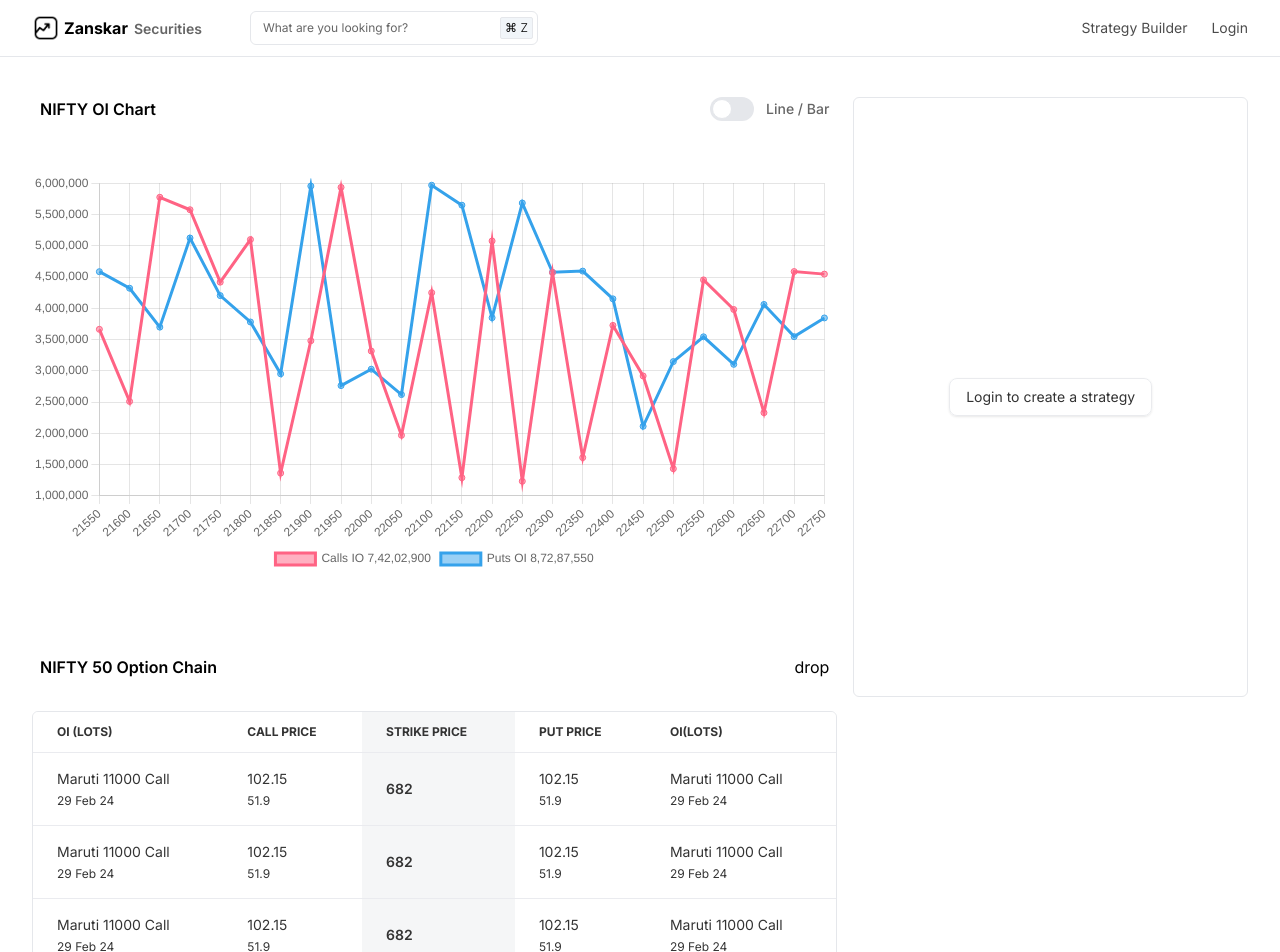
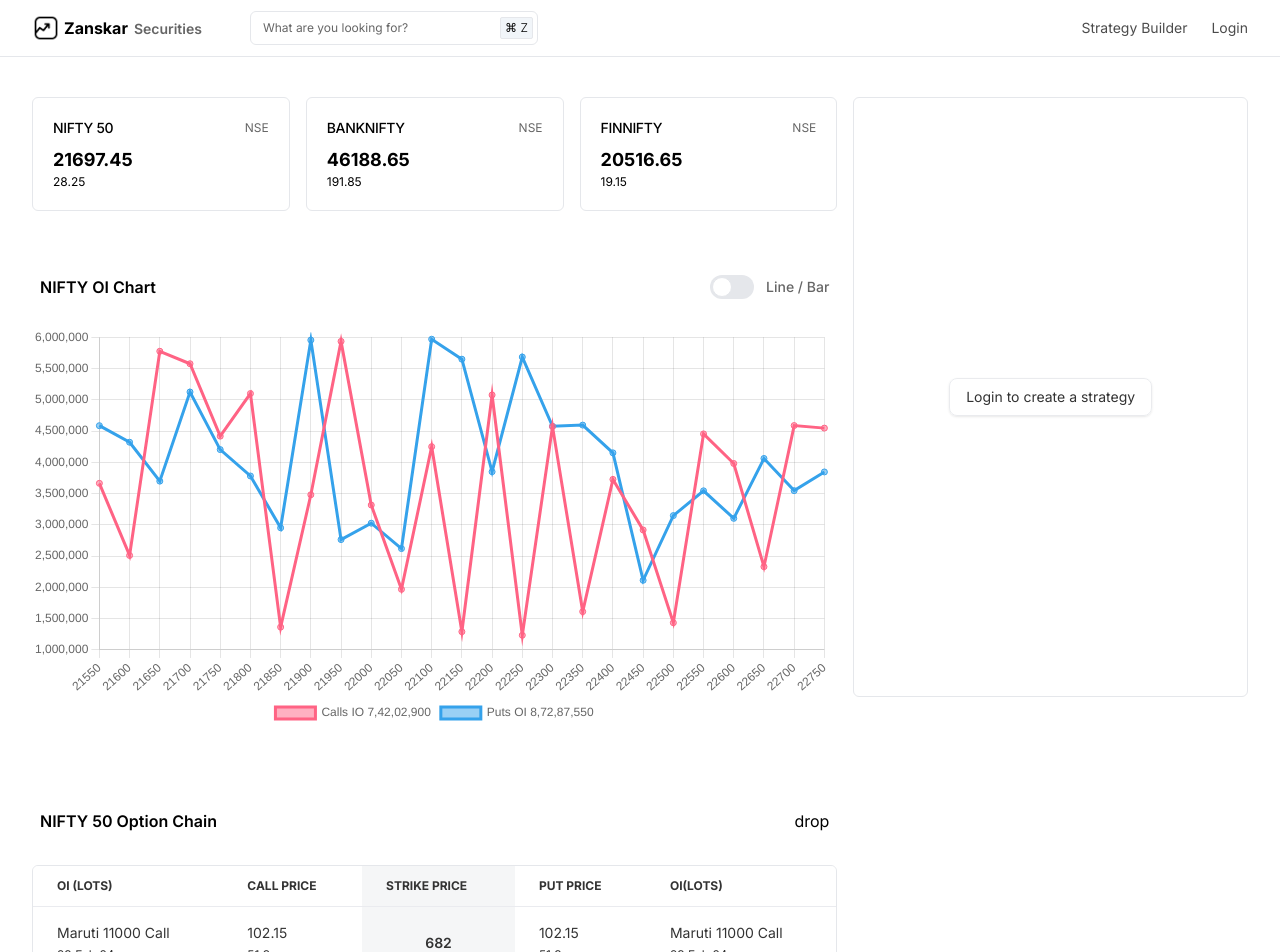
Before and after one commit to paanSinghCoder/options-analytics, a Next.js app: page /chain in a window 1280 px wide. Shown: the top 952 px of the page. Built offline with nearby package versions, Linux system fonts and the light colour scheme.

Commit message:
add ticker cards in option chain page

```diff
--- a/app/chain/page.tsx
+++ b/app/chain/page.tsx
@@ -1,6 +1,7 @@
 'use client'
 import { useState } from 'react'
-import { Chart, Navbar, OptionChainTable } from '../components'
+import { Chart, Navbar, OptionChainTable, TickerCards } from '../components'
+import { OPTION_CHAINS_DATA } from '../src/mock'
 
 const Chain = () => {
 	const [isChecked, setIsChecked] = useState(false)
@@ -12,9 +13,10 @@ const Chain = () => {
 			</div>
 			<div className="max-w-7xl mx-auto px-8 pt-10">
 				<div className="w-full grid grid-cols-3 gap-4">
-					<div className="col-span-2 ">
+					<div className="col-span-2">
+						<TickerCards cardData={OPTION_CHAINS_DATA} />
 						<div>
-							<div className="flex justify-between pb-8 px-2">
+							<div className="flex justify-between pb-2 px-2 pt-16">
 								<h3 className="font-semibold">NIFTY OI Chart</h3>
 								<label className="relative inline-flex items-center mb-5 cursor-pointer">
 									<input
@@ -23,7 +25,7 @@ const Chain = () => {
 										onChange={event => setIsChecked(event.currentTarget.checked)}
 										checked={isChecked}
 									/>
-									<div className="w-11 h-6 bg-gray-200 peer-focus:outline-none rounded-full peer dark:bg-gray-700 peer-checked:after:translate-x-full rtl:peer-checked:after:-translate-x-full peer-checked:after:border-white after:content-[''] after:absolute after:top-[2px] after:start-[2px] after:bg-white  after:border after:rounded-full after:h-5 after:w-5 after:transition-all peer-checked:bg-blue-600"></div>
+									<div className="w-11 h-6 bg-gray-200 peer-focus:outline-none rounded-full peer dark:bg-cyan-700 peer-checked:after:translate-x-full rtl:peer-checked:after:-translate-x-full peer-checked:after:border-white after:content-[''] after:absolute after:top-[2px] after:start-[2px] after:bg-white  after:border after:rounded-full after:h-5 after:w-5 after:transition-all peer-checked:bg-cyan-700"></div>
 									<span className="ms-3 text-sm font-medium opacity-60">Line / Bar</span>
 								</label>
 							</div>
--- a/app/components/OptionChainTable/page.tsx
+++ b/app/components/OptionChainTable/page.tsx
@@ -36,7 +36,7 @@ const OptionChainTable = () => {
 								<div className="font-normal text-sm">{item.marketPrice}</div>
 								<div className="font-normal text-xs pt-1">{item.varPrice}</div>
 							</td>
-							<td className="px-6 py-4 font-semibold bg-gray-100">{item.oi}</td>
+							<td className="px-6 py-4 font-semibold bg-gray-100 text-center">{item.oi}</td>
 							<td className="px-6 py-4">
 								<div className="font-normal text-sm">{item.marketPrice}</div>
 								<div className="font-normal text-xs pt-1">{item.varPrice}</div>
--- a/app/page.tsx
+++ b/app/page.tsx
@@ -18,7 +18,7 @@ export default function Home() {
 			<div className="max-w-7xl mx-auto px-8 pt-10">
 				<div className="flex items-center justify-between mb-10 w-full">
 					<div className="">Welcome, user</div>
-					<button className="bg-cyan-700 hover:bg-cyan-800 text-white font-normal text-xs py-2 px-5 rounded">
+					<button className="bg-cyan-700 hover:bg-cyan-800 text-white font-normal text-sm py-2 px-5 rounded">
 						Login to continue
 					</button>
 				</div>
```
